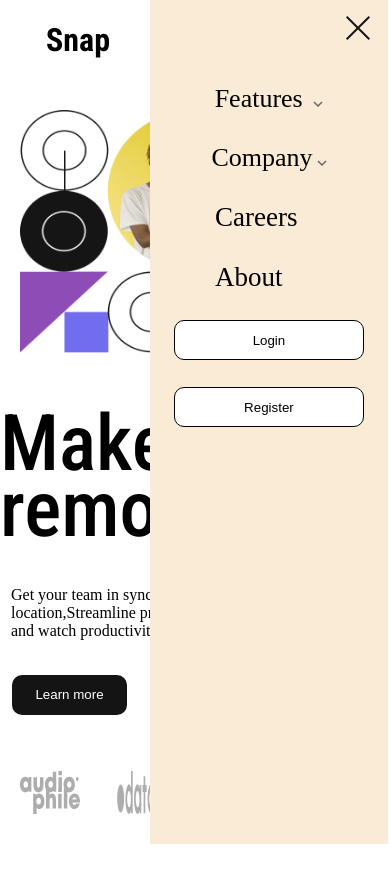
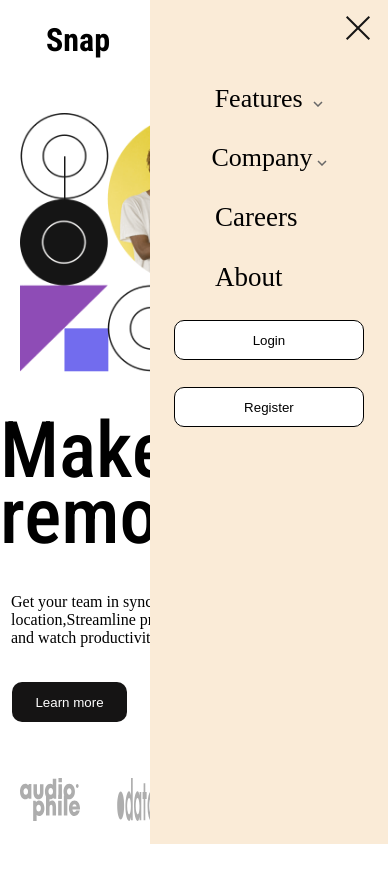
Before and after one commit to MOHITGODARA1/Intro-Section-with-Drag-and-Drop, a plain HTML site: page index.html in a window 390 px wide. Drawn offline with Linux system fonts and the light colour scheme; a web font is replaced by a local one.

Commit message:
do some change

```diff
--- a/index.css
+++ b/index.css
@@ -414,10 +414,10 @@
 }
 .mainpage{
    flex-direction: column-reverse;
-   height: 100vh;
+   height: 70vh;
 }
 .left-main-section{
-   height: 64%;
+   height: 45%;
    width: 100%;
 
 }
@@ -431,7 +431,7 @@
 
 }
 .right-main-section{
-   height: 36%;
+   height: 55%;
    width: 100%;
 }
 .leftcontentsection {
```
